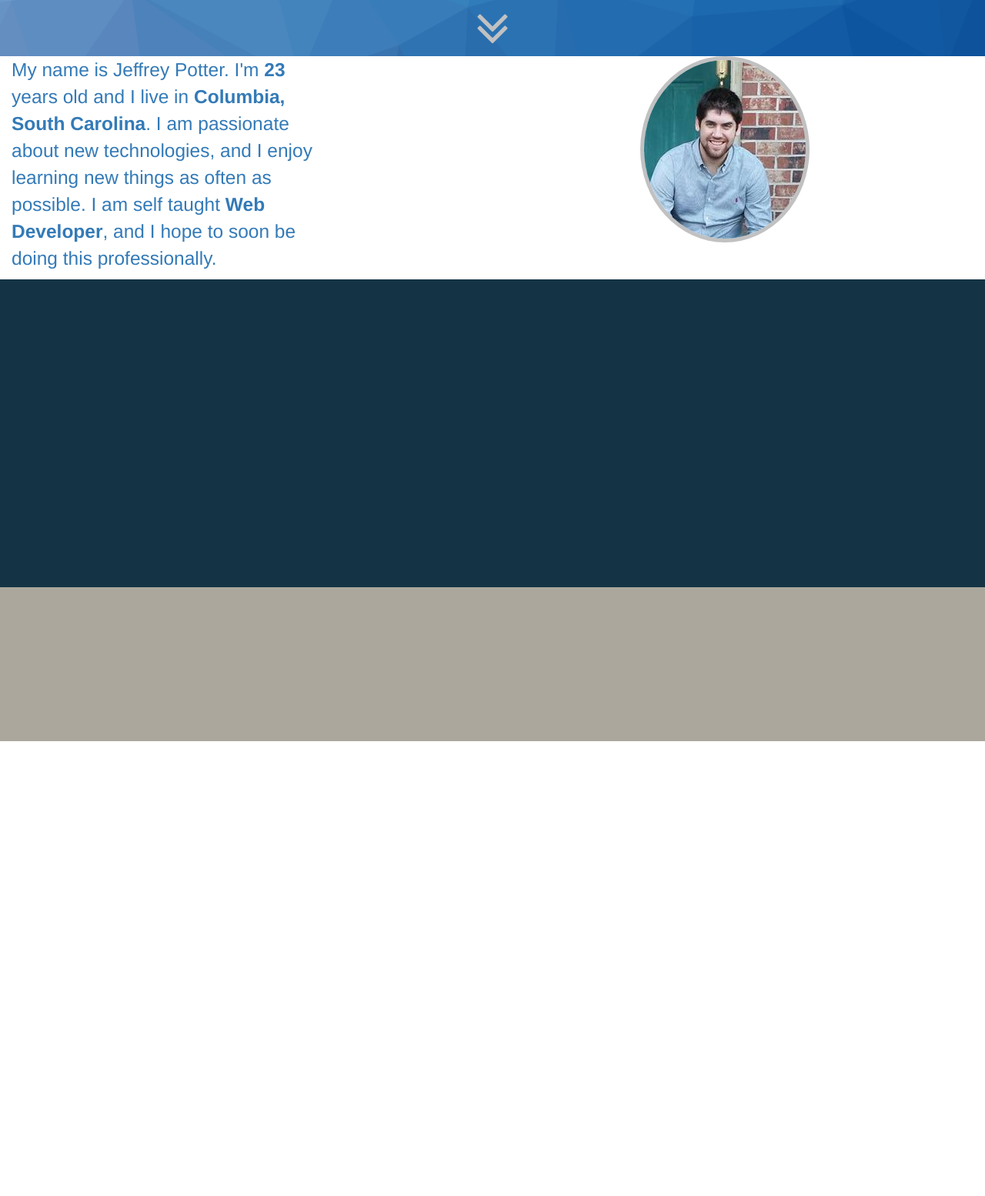
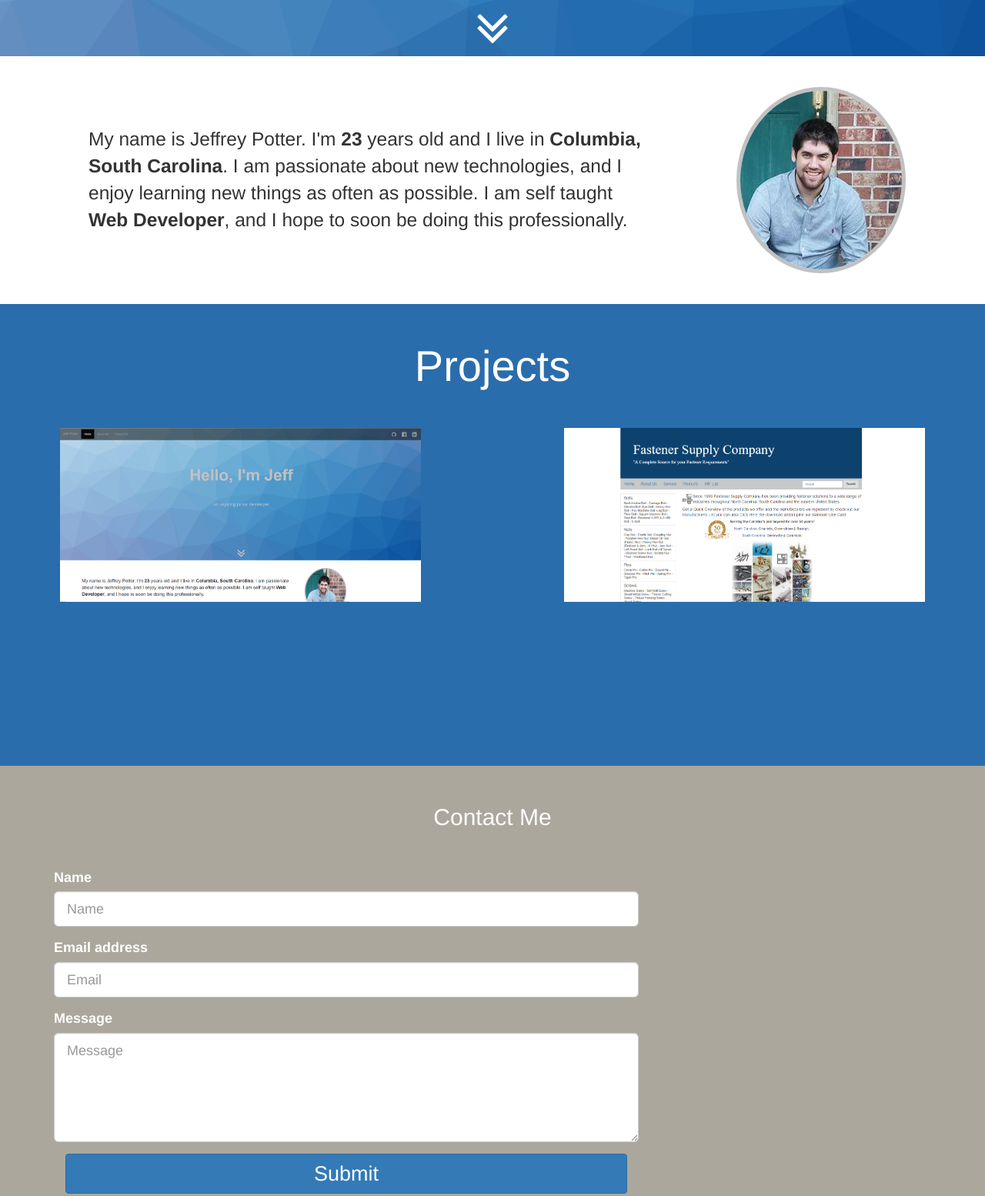
Before and after one commit to JeffwPotter/jeffwpotter.github.io, a website: page index.html in a window 1280 px wide. Shown: the part 621-2175 px from the top of the page at 77% size. Before the commit the page ends 1584 px from the top, so only its background shows below. Drawn offline with Linux system fonts and the light colour scheme.

Commit message:
Conten and style updates. Almost ready to add interactivity

```diff
--- a/index.html
+++ b/index.html
@@ -39,8 +39,8 @@
         <div class="collapse navbar-collapse" id="bs-example-navbar-collapse-1">
           <ul class="nav navbar-nav" id="links">
             <li class="active"><a href="#">Home <span class="sr-only">(current)</span></a></li>
-            <li><a href="#">About Me</a></li>
-            <li><a href="#">Contact Me</a></li>
+            <li><a href="#aboutme">About Me</a></li>
+            <li><a href="#contactme">Contact Me</a></li>
           </ul>
           <ul class="nav navbar-nav" id="icons" style = "float: right">
             <li><a href="http://www.github.com/jeffwpotter/"><i class="fa fa-github fa-2x"></i></a></li>
@@ -59,6 +59,7 @@
       <div class="content-box-1">
         <h1><strong>Hello, I'm Jeff</strong></h1>
         <h3>an aspiring junior developer</h2>
+          <a name=aboutme>
             <a id="downarrow" href="#aboutme"><i class="fa fa-angle-double-down fa-5x"></i></a>
           </div>
         </div>
@@ -66,15 +67,14 @@
 
 
       <!--Beginning of second content box -->
-    <div class="container-fluid">
-      <a name=aboutme>
+      <div id="cb2" class="container-fluid">
         <div class="row">
           <div class="content-box-2">
-            <div class="col-xs-4">
+            <div class="col-md-8">
               <p id="cp1">My name is Jeffrey Potter. I'm <strong>23</strong> years old and I live in <strong>Columbia, South Carolina</strong>. I am passionate about new technologies, and I enjoy learning new things as often as possible. I am self taught <strong>Web Developer</strong>, and I hope to soon be doing this professionally.</p>
             </div>
-            <div class="col-xs-6">
-            <img id="picofme" src="picfme.jpg">
+            <div class="col-md-4">
+              <img id="picofme" class="img-responsive" src="picfme.jpg">
             </div>
           </div>
         </div>
@@ -85,6 +85,19 @@
       <div class="container-fluid">
         <div class="row">
           <div class="content-box-3">
+            <div class="row">
+              <div class="col-md-12">
+                <h2 id="cb3h2">Projects</h2>
+              </div>
+            </div>
+            <div class="row">
+              <div id="projectpics" class="col-md-6">
+                <img id="perspage" class="img-responsive" src="perspage.png">
+              </div>
+              <div class="col-md-6">
+                <img id="fassup" class="img-responsive" src="fassupproj.png">
+              </div>
+            </div>
           </div>
         </div>
       </div>
@@ -94,7 +107,27 @@
       <div class="container-fluid">
         <div class="row">
           <div class="content-box-4">
+            <h2 id="formname">Contact Me</h2>
+            <div class="container">
+              <form class="form-horizontal">
+                <div  class="col-md-8">
+                  <div class="form-group">
+                    <label for="exampleInputEmail1">Name</label>
+                    <input type="text" class="form-control input-lg" id="exampleInputName1" placeholder="Name">
+                  </div>
+                  <div class="form-group">
+                    <label for="exampleInputEmail1">Email address</label>
+                    <input type="email" class="form-control input-lg" id="exampleInputEmail1" placeholder="Email">
+                  </div>
+                  <div class="form-group">
+                    <label for="exampleInputMessage">Message</label>
+                    <textarea type="text"class="form-control input-lg" id="exampleInputMessage1" placeholder="Message" rows="5"></textarea>
+                  </div>
+                  <button id="formsubmitbtn" type="submit" class="btn btn-primary btn-block">Submit</button>
+                </form class="form-horizontal">
               </div>
             </div>
           </div>
+        </div>
+        <a name=contactme>
         </body>
--- a/styles.css
+++ b/styles.css
@@ -25,6 +25,9 @@
 
 #cp1 {
   font-size: 1.75em;
+  margin-left: 100px;
+  margin-top: 50px;
+  margin-bottom: 50px;
 }
 .h1,  h1 {
     margin-top: 0px;
@@ -32,14 +35,14 @@
     padding-top: 200px;
     padding-bottom: 75px;
     font-size: 6em;
-    color: #C1C1C2;
+    color: white;
 }
 .h3, h3 {
   padding-bottom: 200px;
-  color: #C1C1C2;
+  color: white;
 }
 #downarrow {
-  color: #C1C1C2;
+  color: white;
   margin-bottom: auto;
 }
 
@@ -49,23 +52,70 @@
   height: 600px;
 }
 .content-box-2 .p {
+  margin-left: 100px;
+}
+
+#cb2 .row {
+  margin-top: 40px;
+  margin-bottom: 40px;
 }
 
 #picofme {
-  float: right;
   border-style: solid;
   border-width: 5px;
   border-radius: 50%;
   border-color: #C1C1C2;
+  display: block;
+  max-width: 100%;
+  height: auto;
   margin: auto;
 }
 
 .content-box-3 {
-  background-color: #143445;
-  height: 400px;
+  background-color: #2a6dac;
+  height: 600px;
+}
+#cb3h2 {
+  font-size: 4em;
+  text-align:center;
+  color: white;
+  margin-top: 50px;
+  margin-bottom: 50px;
+}
+#perspage {
+  max-width: 75%;
+  height: auto;
+  margin: auto;
+  margin-bottom: 20px;
+}
+#fassup {
+  max-width:75%;
+  height: auto;
+  margin: auto;
+  margin-bottom: 20px;
 }
 
 .content-box-4 {
   background-color: #ABA79D;
-  height: 200px;
+  height: 600px;
+  margin-top: -50px;
 }
+#formname {
+  text-decoration: none;
+  text-align: center;
+  color: white;
+  margin: auto;
+  margin-top: 50px;
+  margin-bottom: 50px;
+  padding-top: 50px;
+}
+
+.form-horizontal {
+  color: white;
+  font-size: 18px;
+  margin:auto !important;
+}
+
+#formsubmitbtn {
+  font-size: 1.5em;
+}
```
Also changed, not shown: fassupproj.png (added), perspage.png (added). Lines whose indentation alone changed are shown as unchanged.
